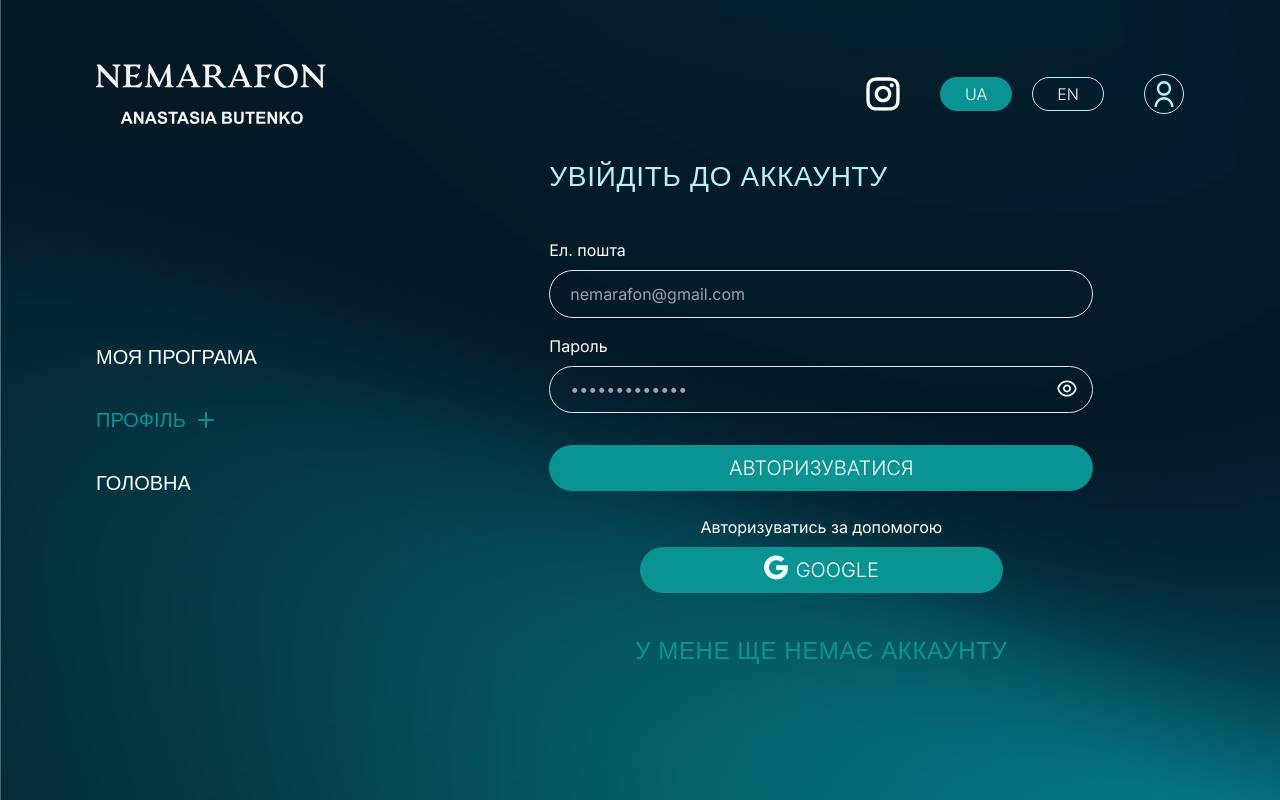
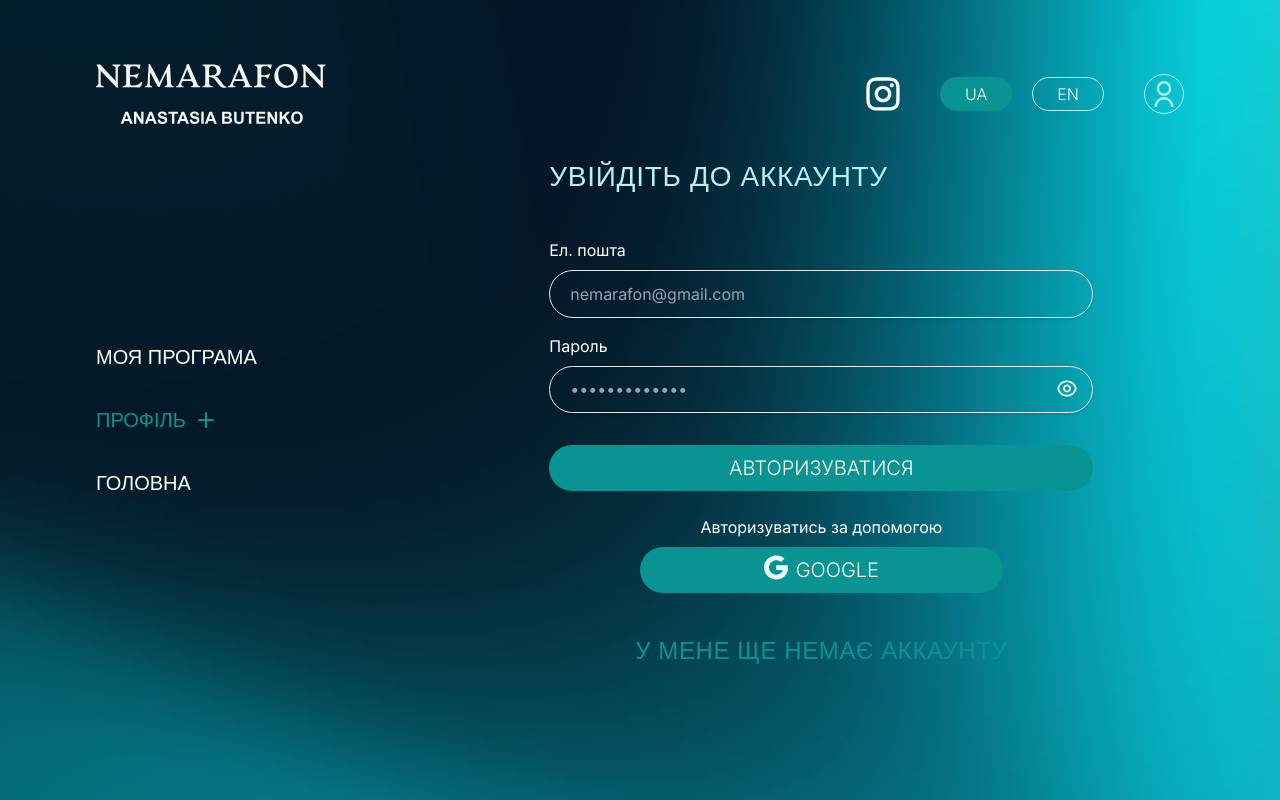
Before and after one commit to dmytroparkhomenko/nemarafon, a Next.js app: page /profile in a window 1280 px wide. Built offline with nearby package versions, Linux system fonts and the light colour scheme; no server answers; a web font is replaced by a local one.

Commit message:
fix: small fixes

```diff
--- a/app/components/AppLayout.tsx
+++ b/app/components/AppLayout.tsx
@@ -7,7 +7,7 @@ interface AppLayoutProps {
 
 const AppLayout: React.FC<AppLayoutProps> = ({ children }) => {
   return (
-    <main className="px-5 md:px-24 py-12 md:py-16 h-max md:h-[100vh] md:w-[100vw] z-0 bg-[url('/sources/second-bg.jpg')] bg-left">
+    <main className="px-5 md:px-24 py-12 md:py-16 min-h-[100vh] h-max md:h-[100vh] md:w-[100vw] z-0 bg-[url('/sources/second-bg.jpg')] bg-center">
       <HeaderProgramPage />
       {children}
     </main>
--- a/app/components/VideoEmbed.tsx
+++ b/app/components/VideoEmbed.tsx
@@ -2,7 +2,7 @@ const VideoEmbed = ({ embedId }: any) => (
   <div className="video-responsive">
     <iframe
       width="100%"
-      height="500"
+      height="450"
       src={`https://www.youtube.com/embed/${embedId}`}
       frameBorder="0"
       allow="accelerometer; autoplay; clipboard-write; encrypted-media; gyroscope; picture-in-picture"
```
